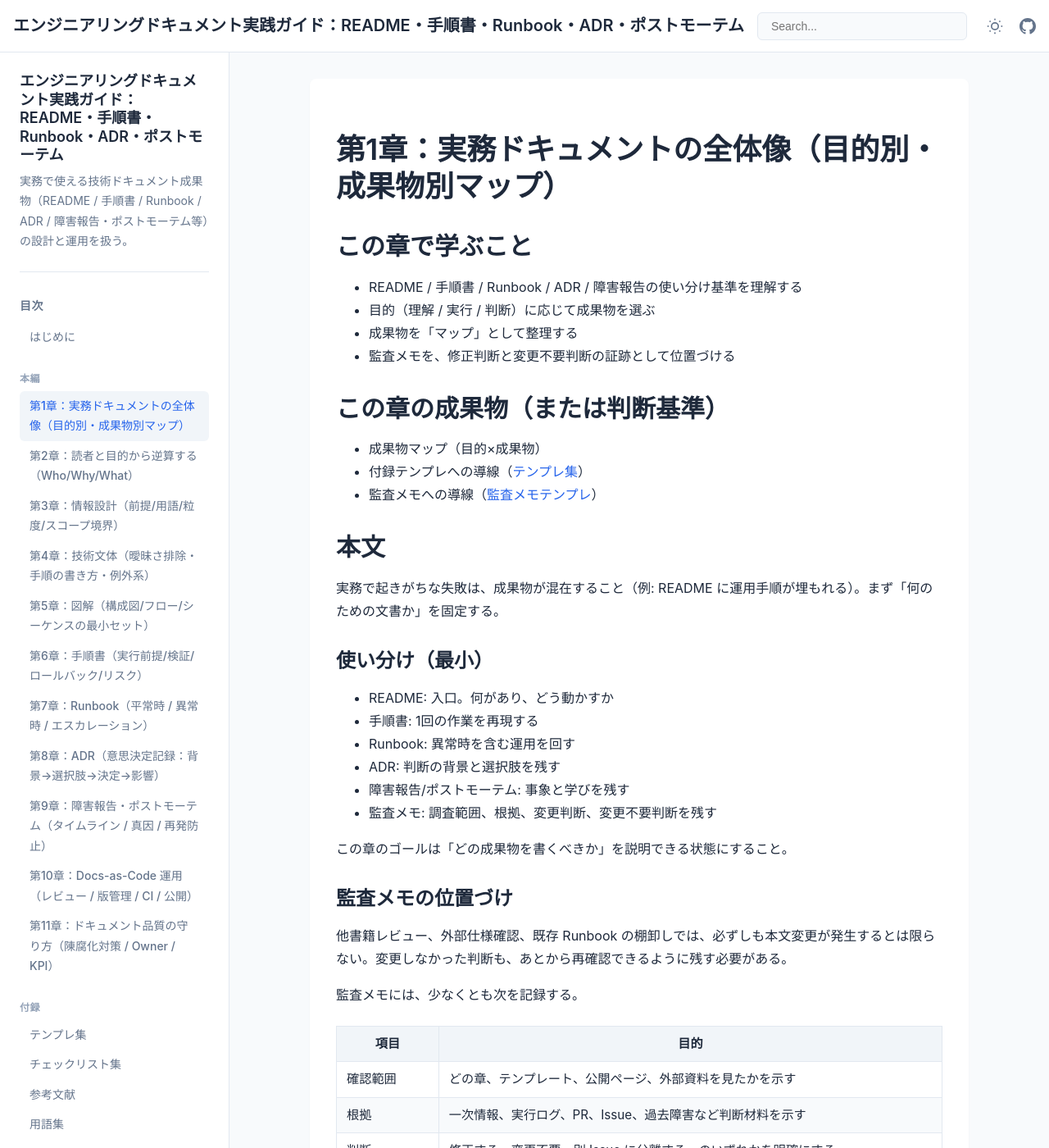
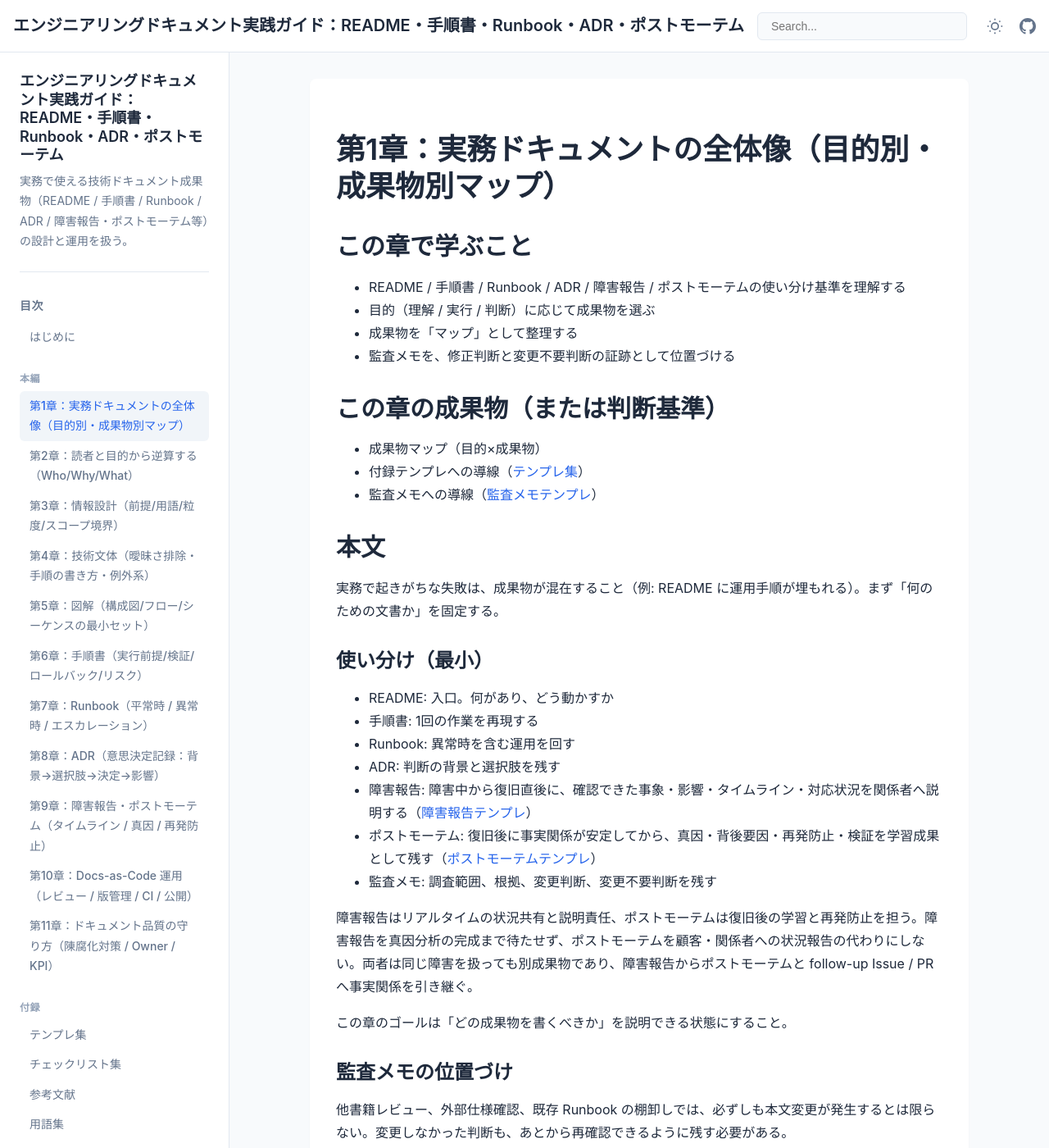
Before and after one commit to itdojp/engineering-documentation-book, a Jekyll site: the page built from docs/chapters/chapter-01/index.md, in a window 1280 px wide and 1400 px high. Shown: the whole window at 82% size. Built offline with Jekyll 4.4.1, drawn with Linux system fonts in a browser that asks for light colours; some of the changed text lies outside the part shown.

Commit message:
docs: distinguish incident reports and postmortems

````diff
--- a/docs/chapters/chapter-01/index.md
+++ b/docs/chapters/chapter-01/index.md
@@ -8,7 +8,7 @@ order: 10
 
 ## この章で学ぶこと
 
-- README / 手順書 / Runbook / ADR / 障害報告の使い分け基準を理解する
+- README / 手順書 / Runbook / ADR / 障害報告 / ポストモーテムの使い分け基準を理解する
 - 目的（理解 / 実行 / 判断）に応じて成果物を選ぶ
 - 成果物を「マップ」として整理する
 - 監査メモを、修正判断と変更不要判断の証跡として位置づける
@@ -29,8 +29,11 @@ order: 10
 - 手順書: 1回の作業を再現する
 - Runbook: 異常時を含む運用を回す
 - ADR: 判断の背景と選択肢を残す
-- 障害報告/ポストモーテム: 事象と学びを残す
+- 障害報告: 障害中から復旧直後に、確認できた事象・影響・タイムライン・対応状況を関係者へ説明する（[障害報告テンプレ](../../appendices/templates/incident-report/)）
+- ポストモーテム: 復旧後に事実関係が安定してから、真因・背後要因・再発防止・検証を学習成果として残す（[ポストモーテムテンプレ](../../appendices/templates/postmortem/)）
 - 監査メモ: 調査範囲、根拠、変更判断、変更不要判断を残す
+
+障害報告はリアルタイムの状況共有と説明責任、ポストモーテムは復旧後の学習と再発防止を担う。障害報告を真因分析の完成まで待たせず、ポストモーテムを顧客・関係者への状況報告の代わりにしない。両者は同じ障害を扱っても別成果物であり、障害報告からポストモーテムと follow-up Issue / PR へ事実関係を引き継ぐ。
 
 この章のゴールは「どの成果物を書くべきか」を説明できる状態にすること。
 
@@ -66,7 +69,8 @@ README は入口に絞る
 - Quick Start
 - 依存/権限
 - 運用導線（Runbook へのリンク）
-デプロイは手順書、障害対応は Runbook / 障害報告、判断は ADR に分離
+デプロイは手順書、障害対応は Runbook、状況と影響の説明は障害報告、
+復旧後の学習と再発防止はポストモーテム、判断は ADR に分離
 ```
 
 ## チェックリスト
@@ -79,7 +83,7 @@ README は入口に絞る
 ## まとめ
 
 - 目的（理解 / 実行 / 判断）から成果物を選び、1つの文書に混在させない
-- README を入口にし、手順書 / Runbook / ADR / 障害報告へ導線を用意する
+- README を入口にし、手順書 / Runbook / ADR / 障害報告 / ポストモーテムへ導線を用意する
 - 監査メモは「何を確認し、なぜ変更した / しなかったか」を残す成果物として扱う
 
 ## 次章への接続
````
Also changed, not shown: docs/chapters/chapter-09/index.md (+11 -0 lines).
